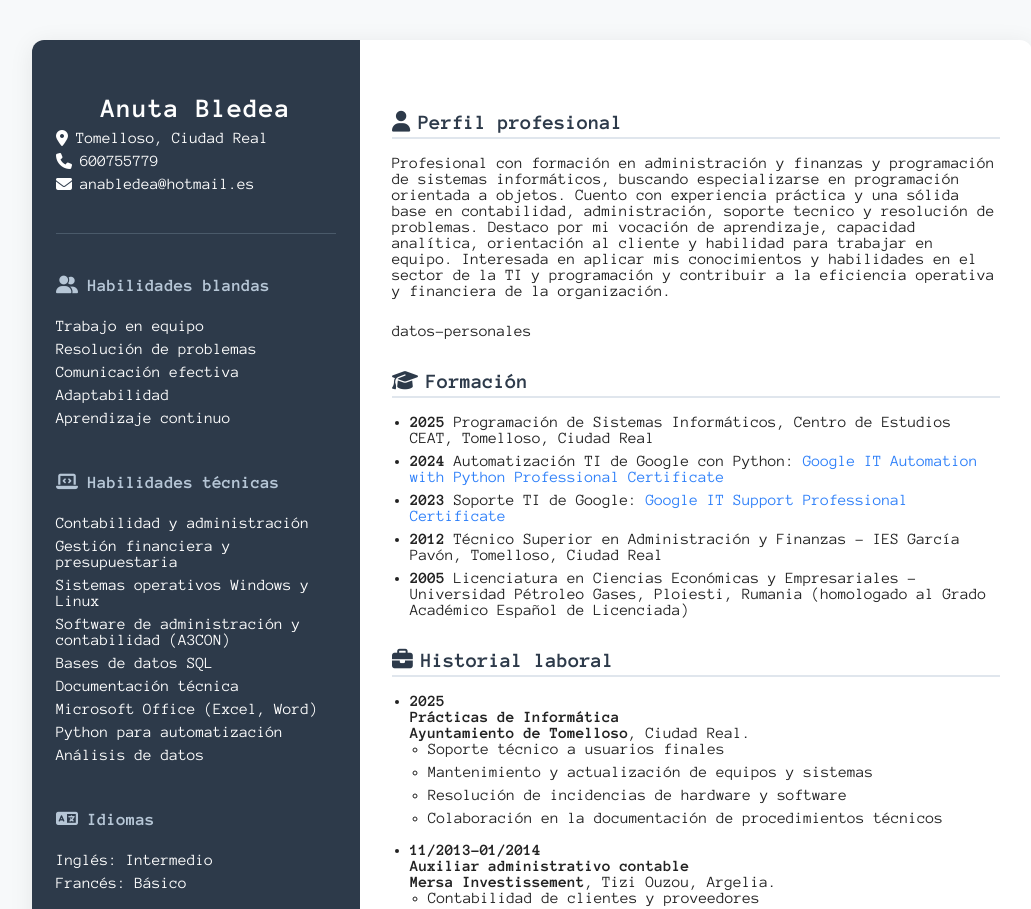
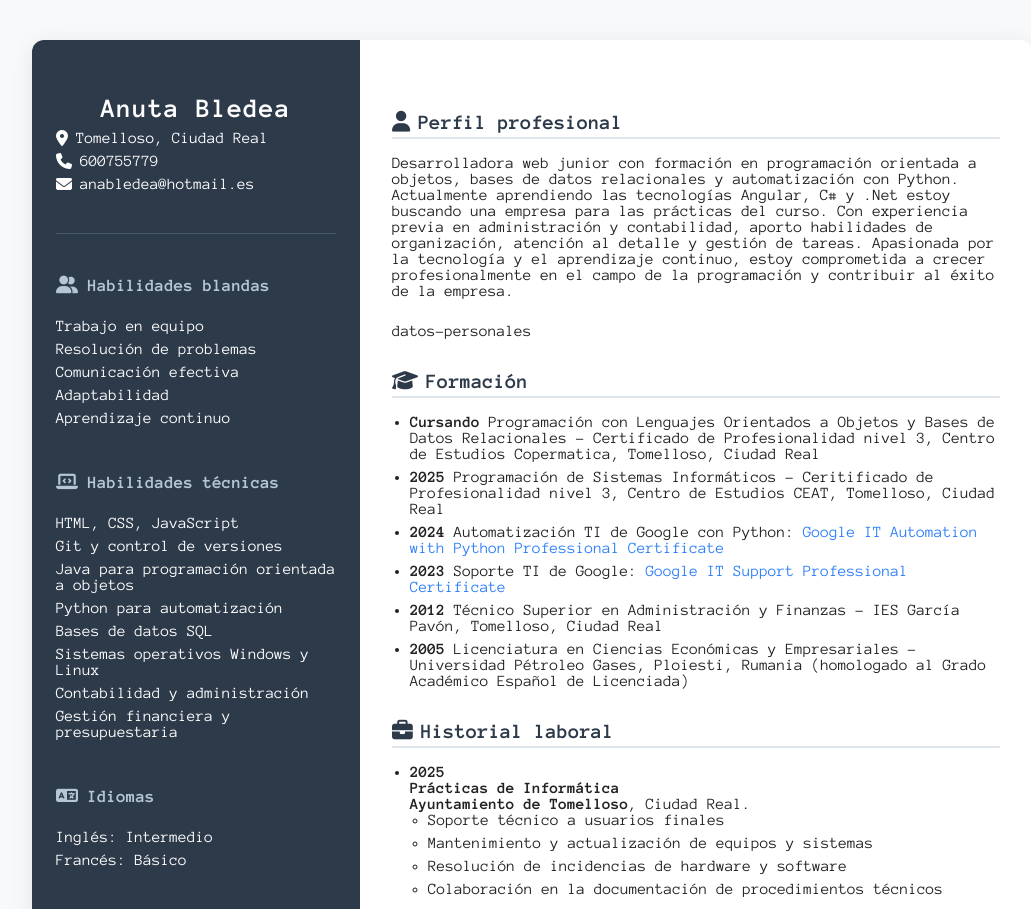
Before and after one commit to Anua472/Curriculum, a plain HTML site: page index.html in a window 1280 px wide. Shown: the top 909 px of the page, without its empty margins (108-1139 px from the left). Drawn offline with Linux system fonts and the light colour scheme.

Commit message:
modificar cv

```diff
--- a/index.html
+++ b/index.html
@@ -1,4 +1,4 @@
-<!DOCTYPE html>
+<!doctype html>
 <html lang="es">
   <head>
     <meta charset="utf-8" />
@@ -37,15 +37,14 @@
         </ul>
         <h2><i class="fa fa-laptop-code"></i> Habilidades técnicas</h2>
         <ul>
+          <li>HTML, CSS, JavaScript</li>
+          <li>Git y control de versiones</li>
+          <li>Java para programación orientada a objetos</li>
+          <li>Python para automatización</li>
+          <li>Bases de datos SQL</li>
+          <li>Sistemas operativos Windows y Linux</li>
           <li>Contabilidad y administración</li>
           <li>Gestión financiera y presupuestaria</li>
-          <li>Sistemas operativos Windows y Linux</li>
-          <li>Software de administración y contabilidad (A3CON)</li>
-          <li>Bases de datos SQL</li>
-          <li>Documentación técnica</li>
-          <li>Microsoft Office (Excel, Word)</li>
-          <li>Python para automatización</li>
-          <li>Análisis de datos</li>
         </ul>
         <h2><i class="fa fa-language"></i> Idiomas</h2>
         <ul>
@@ -57,15 +56,15 @@
         <section class="perfil">
           <h2><i class="fa fa-user"></i> Perfil profesional</h2>
           <p>
-            Profesional con formación en administración y finanzas y
-            programación de sistemas informáticos, buscando especializarse en
-            programación orientada a objetos. Cuento con experiencia práctica y
-            una sólida base en contabilidad, administración, soporte tecnico y
-            resolución de problemas. Destaco por mi vocación de aprendizaje,
-            capacidad analítica, orientación al cliente y habilidad para
-            trabajar en equipo. Interesada en aplicar mis conocimientos y
-            habilidades en el sector de la TI y programación y contribuir a la
-            eficiencia operativa y financiera de la organización.
+            Desarrolladora web junior con formación en programación orientada a
+            objetos, bases de datos relacionales y automatización con Python.
+            Actualmente aprendiendo las tecnologías Angular, C# y .Net estoy
+            buscando una empresa para las prácticas del curso. Con experiencia
+            previa en administración y contabilidad, aporto habilidades de
+            organización, atención al detalle y gestión de tareas. Apasionada
+            por la tecnología y el aprendizaje continuo, estoy comprometida a
+            crecer profesionalmente en el campo de la programación y contribuir
+            al éxito de la empresa.
           </p>
         </section>
 
@@ -74,8 +73,15 @@
           <h2><i class="fa fa-graduation-cap"></i> Formación</h2>
           <ul>
             <li>
-              <strong>2025</strong> Programación de Sistemas Informáticos,
-              Centro de Estudios CEAT, Tomelloso, Ciudad Real
+              <strong>Cursando</strong> Programación con Lenguajes Orientados a
+              Objetos y Bases de Datos Relacionales - Certificado de
+              Profesionalidad nivel 3, Centro de Estudios Copermatica,
+              Tomelloso, Ciudad Real
+            </li>
+            <li>
+              <strong>2025</strong> Programación de Sistemas Informáticos -
+              Ceritificado de Profesionalidad nivel 3, Centro de Estudios CEAT,
+              Tomelloso, Ciudad Real
             </li>
             <li>
               <strong>2024</strong> Automatización TI de Google con Python:
```
